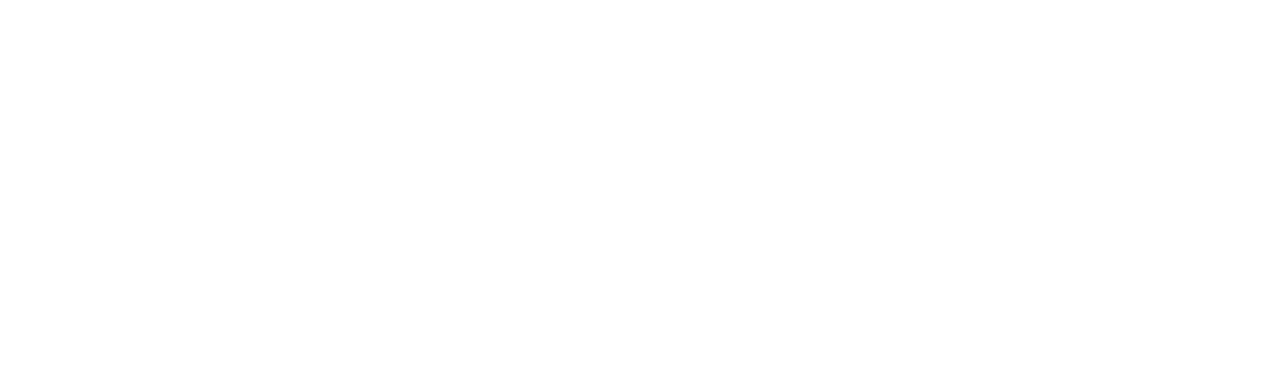
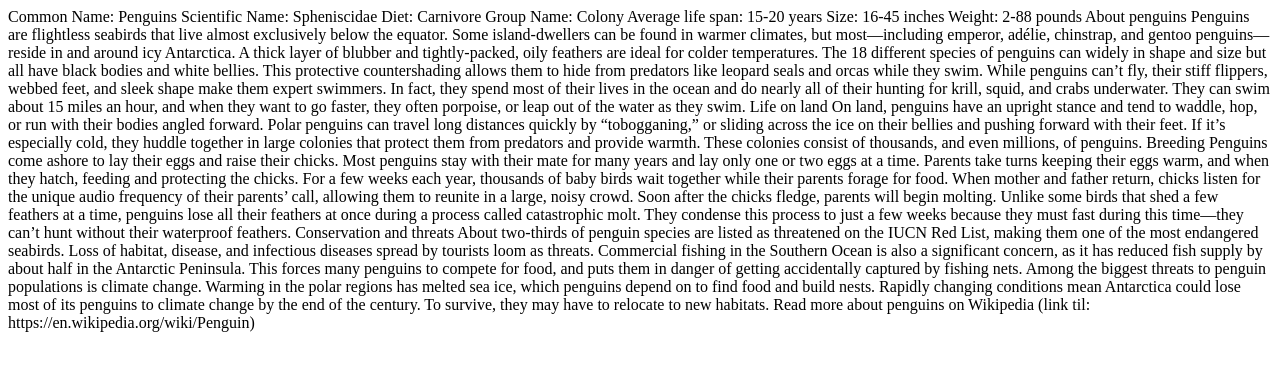
Before and after one commit to Rebeka-D-P/WebSite, a plain HTML site: page Opgave 3/Fugleleksikon/penguin.html in a window 1280 px wide. Drawn offline with Linux system fonts and the light colour scheme.

Commit message:
Added text in penguin.html

```diff
--- a/Opgave 3/Fugleleksikon/penguin.html
+++ b/Opgave 3/Fugleleksikon/penguin.html
@@ -15,6 +15,30 @@
         </header>
 
         <main>
+
+            Common Name: Penguins
+            Scientific Name: Spheniscidae
+            Diet: Carnivore
+            Group Name: Colony
+            Average life span: 15-20 years
+            Size: 16-45 inches
+            Weight: 2-88 pounds
+            About penguins
+            Penguins are flightless seabirds that live almost exclusively below the equator. Some island-dwellers can be found in warmer climates, but most—including emperor, adélie, chinstrap, and gentoo penguins—reside in and around icy Antarctica. A thick layer of blubber and tightly-packed, oily feathers are ideal for colder temperatures.
+            The 18 different species of penguins can widely in shape and size but all have black bodies and white bellies. This protective countershading allows them to hide from predators like leopard seals and orcas while they swim.
+            While penguins can’t fly, their stiff flippers, webbed feet, and sleek shape make them expert swimmers. In fact, they spend most of their lives in the ocean and do nearly all of their hunting for krill, squid, and crabs underwater. They can swim about 15 miles an hour, and when they want to go faster, they often porpoise, or leap out of the water as they swim.
+            Life on land
+            On land, penguins have an upright stance and tend to waddle, hop, or run with their bodies angled forward. Polar penguins can travel long distances quickly by “tobogganing,” or sliding across the ice on their bellies and pushing forward with their feet. If it’s especially cold, they huddle together in large colonies that protect them from predators and provide warmth. These colonies consist of thousands, and even millions, of penguins.
+            Breeding
+            Penguins come ashore to lay their eggs and raise their chicks. Most penguins stay with their mate for many years and lay only one or two eggs at a time. Parents take turns keeping their eggs warm, and when they hatch, feeding and protecting the chicks. For a few weeks each year, thousands of baby birds wait together while their parents forage for food. When mother and father return, chicks listen for the unique audio frequency of their parents’ call, allowing them to reunite in a large, noisy crowd.
+            Soon after the chicks fledge, parents will begin molting. Unlike some birds that shed a few feathers at a time, penguins lose all their feathers at once during a process called catastrophic molt. They condense this process to just a few weeks because they must fast during this time—they can’t hunt without their waterproof feathers.
+            Conservation and threats
+            About two-thirds of penguin species are listed as threatened on the IUCN Red List, making them one of the most endangered seabirds. Loss of habitat, disease, and infectious diseases spread by tourists loom as threats. Commercial fishing in the Southern Ocean is also a significant concern, as it has reduced fish supply by about half in the Antarctic Peninsula. This forces many penguins to compete for food, and puts them in danger of getting accidentally captured by fishing nets.
+            Among the biggest threats to penguin populations is climate change. Warming in the polar regions has melted sea ice, which penguins depend on to find food and build nests. Rapidly changing conditions mean Antarctica could lose most of its penguins to climate change by the end of the century. To survive, they may have to relocate to new habitats.
+            Read more about penguins on Wikipedia (link til: https://en.wikipedia.org/wiki/Penguin)
+
+
+
         </main>
 
         <footer>
```
